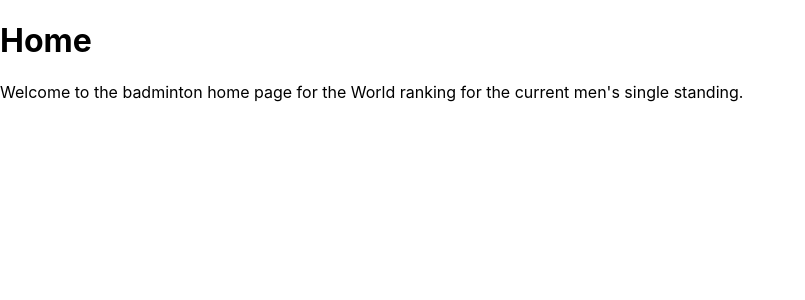
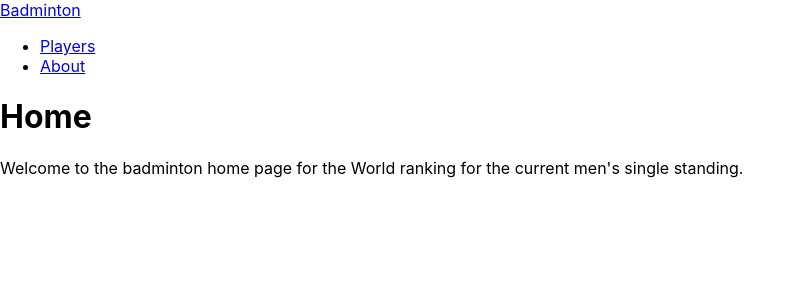
Before and after one commit to jlok2605/Phase2Assignment, a React (Create React App) app in the folder my-app/: page / in a window 1280 px wide. Shown: the top 300 px of the page, without its empty margins (0-805 px from the left). Built offline with nearby package versions, Linux system fonts and the light colour scheme.

Commit message:
Navbar working

```diff
--- a/my-app/src/App.js
+++ b/my-app/src/App.js
@@ -9,7 +9,10 @@ import Home from "./home";
 
 function App() {
   return (
+
     <div>
+       <NavBar/>
+
       <BrowserRouter>
         <Routes>
           <Route path="/About" element = {<About/>}/>
@@ -21,6 +24,7 @@ function App() {
 
         </Routes>
       </BrowserRouter>
+
     </div>
 
   )
--- a/my-app/src/NavBar.js
+++ b/my-app/src/NavBar.js
@@ -15,29 +15,19 @@ const linkStyles = {
 function NavBar (){
     return (
 
-        <div>
-            <React.Fragment>
-            <NavLink
-            to = "/"
-            exact
-            style = {linkStyles}
-            activeStyle = {{ background:"darkblue"}}>
-            Home
-            </NavLink>
+        <nav Classname = "nav">
+            <a href = '/' class = "site-title">Badminton</a>
+            <ul>
+                <li>
+                    <a href = "/Players">Players</a>
+                <li>
+                    <a href = "/about">About</a>
+                </li>
 
-            <NavLink
-            to = "/About"
-            style = {linkStyles}
-            activeStyle = {{ background:"darkblue"}}>
-                About
-            </NavLink>
-            <NavLink to = "/Players"
-            style = {linkStyles}
-            activeStyle = {{ background:"darkblue"}}>
-                Players
-            </NavLink>
-            </React.Fragment>
-         </div>)
+                </li>
+            </ul>
+
+         </nav>)
 }
 
 export default NavBar
```
